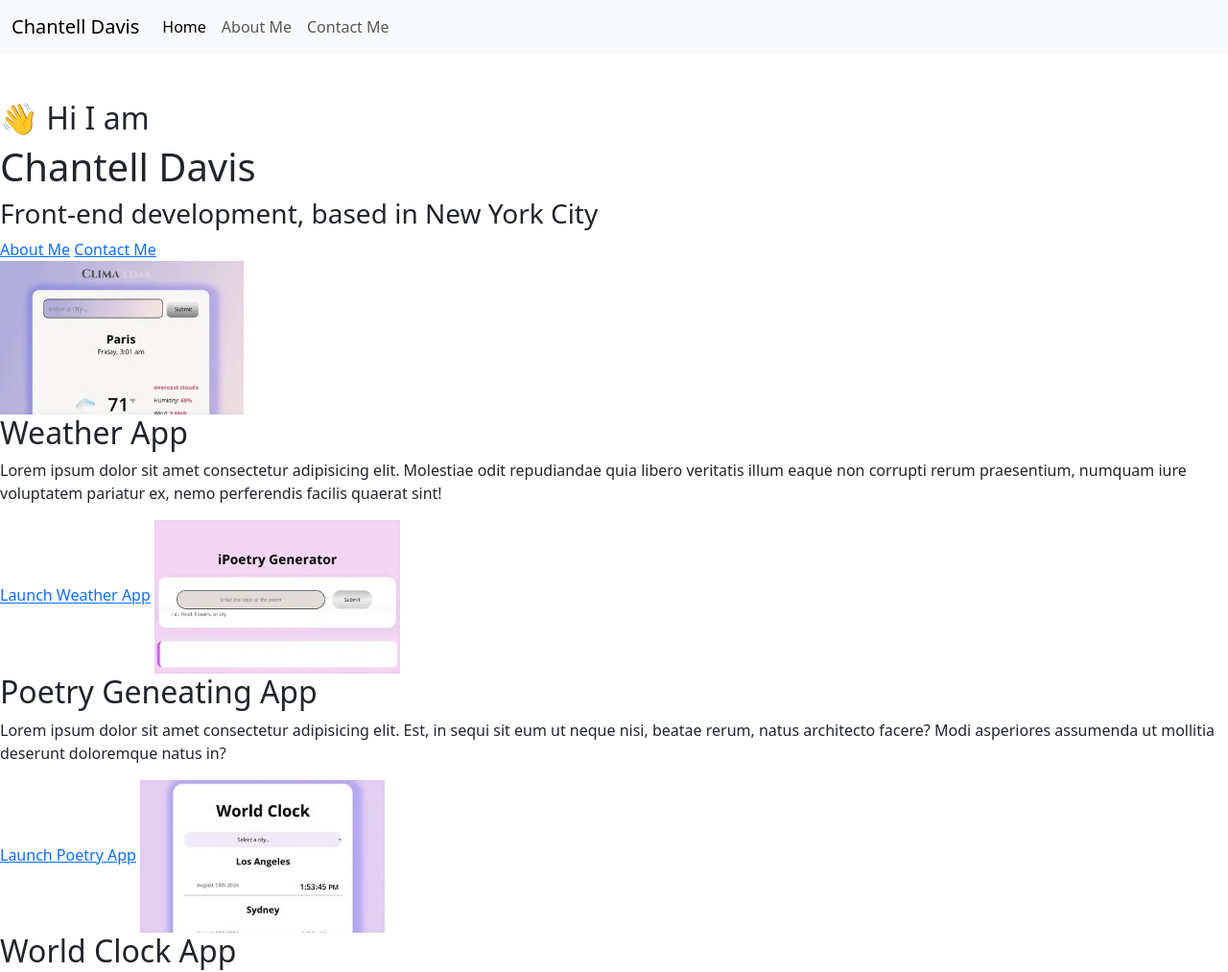
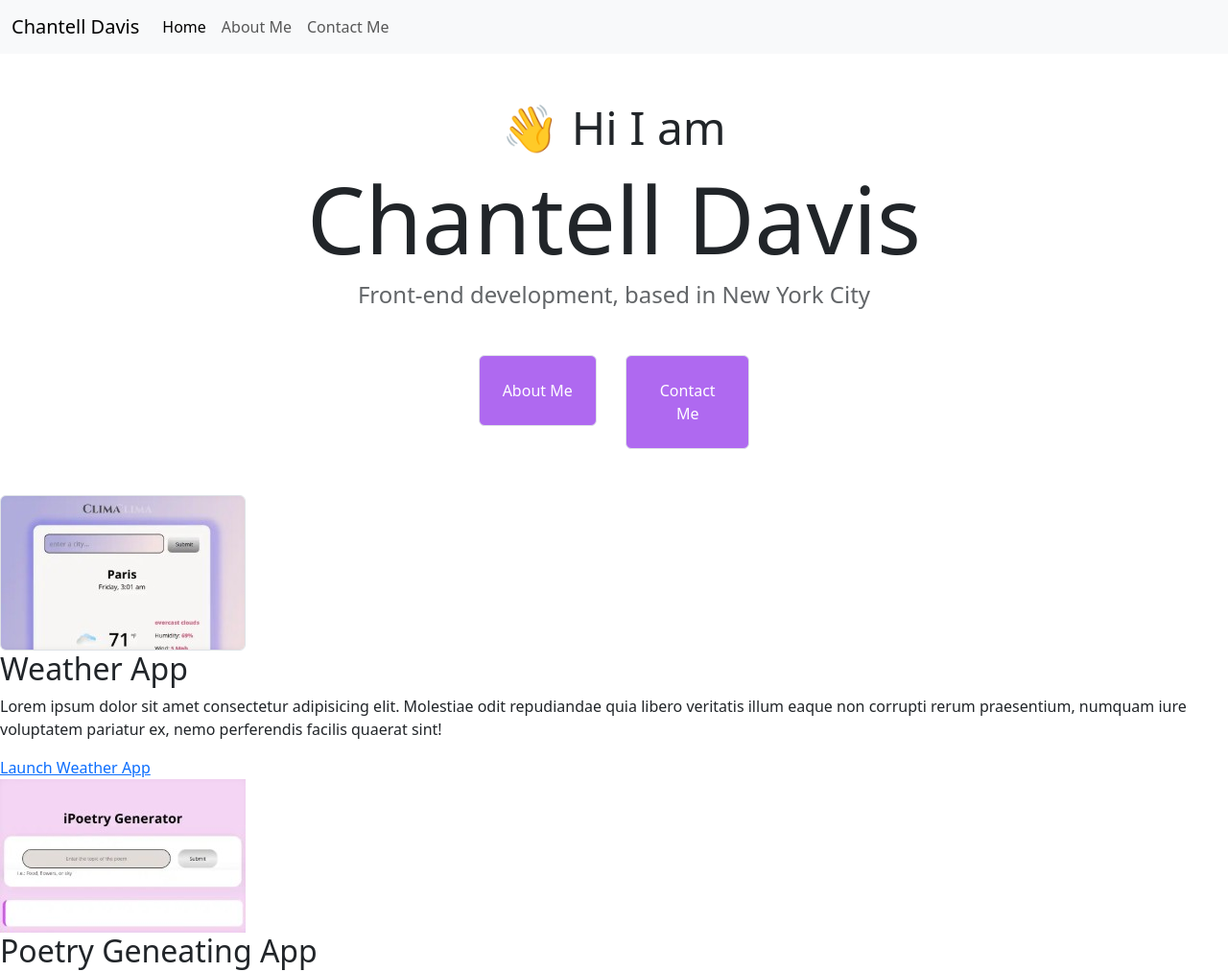
Before and after one commit to ChantellDavis/My-Portfolio, a plain HTML site: page index.html in a window 1280 px wide. Shown: the top 1013 px of the page at 96% size. Drawn offline with nearby package versions, Linux system fonts and the light colour scheme.

Commit message:
added classes, updated style.css file

```diff
--- a/index.html
+++ b/index.html
@@ -48,54 +48,87 @@
       </div>
     </nav>
     <div class="intro mt-5">
-      <h2 class="hi">👋 Hi I am</h2>
-      <h1 class="name">Chantell Davis</h1>
-      <h3 class="profession">Front-end development, based in New York City</h3>
+      <h2 class="hi text-center">👋 Hi I am</h2>
+      <h1 class="name text-center">Chantell Davis</h1>
+      <h3 class="profession text-center">
+        Front-end development, based in New York City
+      </h3>
     </div>
-    <div class="container"></div>
-    <div>
-      <a href="/src/aboutMe.html">About Me</a>
-      <a href="/src/contactMe.html">Contact Me</a>
+    <div class="containerOne mt-5"></div>
+    <div class="mainBottns d-flex justify-content-around">
+      <div class="row">
+        <div class="col-6">
+          <a
+            class="aboutMeButton shadow-md btn border p-4 rounded"
+            href="/src/aboutMe.html"
+            >About Me</a
+          >
         </div>
-
-    <img src="/images/weatherapppic2.jpg" />
-
+        <div class="col-6">
+          <a
+            class="contactMeButton shadow-md btn border p-4 rounded .bg-info.bg-gradient"
+            href="/src/contactMe.html"
+            >Contact Me</a
+          >
+        </div>
+      </div>
+    </div>
+    <div class="containerTwo mt-5"></div>
+    <div class="containerWeatherInfo">
+      <div class="col-6">
+        <img
+          src="/images/weatherapppic2.jpg"
+          class="img-fluid rounded border"
+        />
+      </div>
+      <div col-6>
         <h2>Weather App</h2>
         <p>
-      Lorem ipsum dolor sit amet consectetur adipisicing elit. Molestiae odit
-      repudiandae quia libero veritatis illum eaque non corrupti rerum
-      praesentium, numquam iure voluptatem pariatur ex, nemo perferendis facilis
-      quaerat sint!
+          Lorem ipsum dolor sit amet consectetur adipisicing elit. Molestiae
+          odit repudiandae quia libero veritatis illum eaque non corrupti rerum
+          praesentium, numquam iure voluptatem pariatur ex, nemo perferendis
+          facilis quaerat sint!
         </p>
         <a href="https://www.clima-clima.netlify.app" target="_blank"
           >Launch Weather App</a
         >
-
+      </div>
+    </div>
+    <div class="containerPoetryInfo">
+      <div class="col-6">
         <img src="/images/poertypic.jpg" />
-
+      </div>
+      <div class="col-6">
         <h2>Poetry Geneating App</h2>
         <p>
-      Lorem ipsum dolor sit amet consectetur adipisicing elit. Est, in sequi sit
-      eum ut neque nisi, beatae rerum, natus architecto facere? Modi asperiores
-      assumenda ut mollitia deserunt doloremque natus in?
+          Lorem ipsum dolor sit amet consectetur adipisicing elit. Est, in sequi
+          sit eum ut neque nisi, beatae rerum, natus architecto facere? Modi
+          asperiores assumenda ut mollitia deserunt doloremque natus in?
         </p>
 
         <a href="https://www.ipoetry.netlify.app" target="_blank"
           >Launch Poetry App</a
         >
+      </div>
+    </div>
 
+    <div class="containerWorldClockInfo">
+      <div class="col-6">
         <img src="/images/worldclockpic.jpg" />
-
+      </div>
+      <div class="col-6">
         <h2>World Clock App</h2>
         <p>
-      Lorem ipsum dolor sit amet consectetur adipisicing elit. Molestiae odit
-      repudiandae quia libero veritatis illum eaque non corrupti rerum
-      praesentium, numquam iure voluptatem pariatur ex, nemo perferendis facilis
-      quaerat sint!
+          Lorem ipsum dolor sit amet consectetur adipisicing elit. Molestiae
+          odit repudiandae quia libero veritatis illum eaque non corrupti rerum
+          praesentium, numquam iure voluptatem pariatur ex, nemo perferendis
+          facilis quaerat sint!
         </p>
 
         <a href="https://www.world-clock-ticktock.netlify.app" target="_blank"
           >Launch World Clock App</a
         >
+      </div>
+    </div>
   </body>
 </html>
--- a/src/style.css
+++ b/src/style.css
@@ -0,0 +1,19 @@
+
+
+.aboutMeButton, .contactMeButton {
+    background-color: rgb(175, 105, 240);
+    color: white;
+}
+
+.hi {
+    font-size: 48px;
+}
+
+.profession {
+    font-size: 24px;
+    opacity: 70%;
+}
+
+.name {
+    font-size: 96px;
+}
```
Lines whose indentation alone changed are shown as unchanged.
